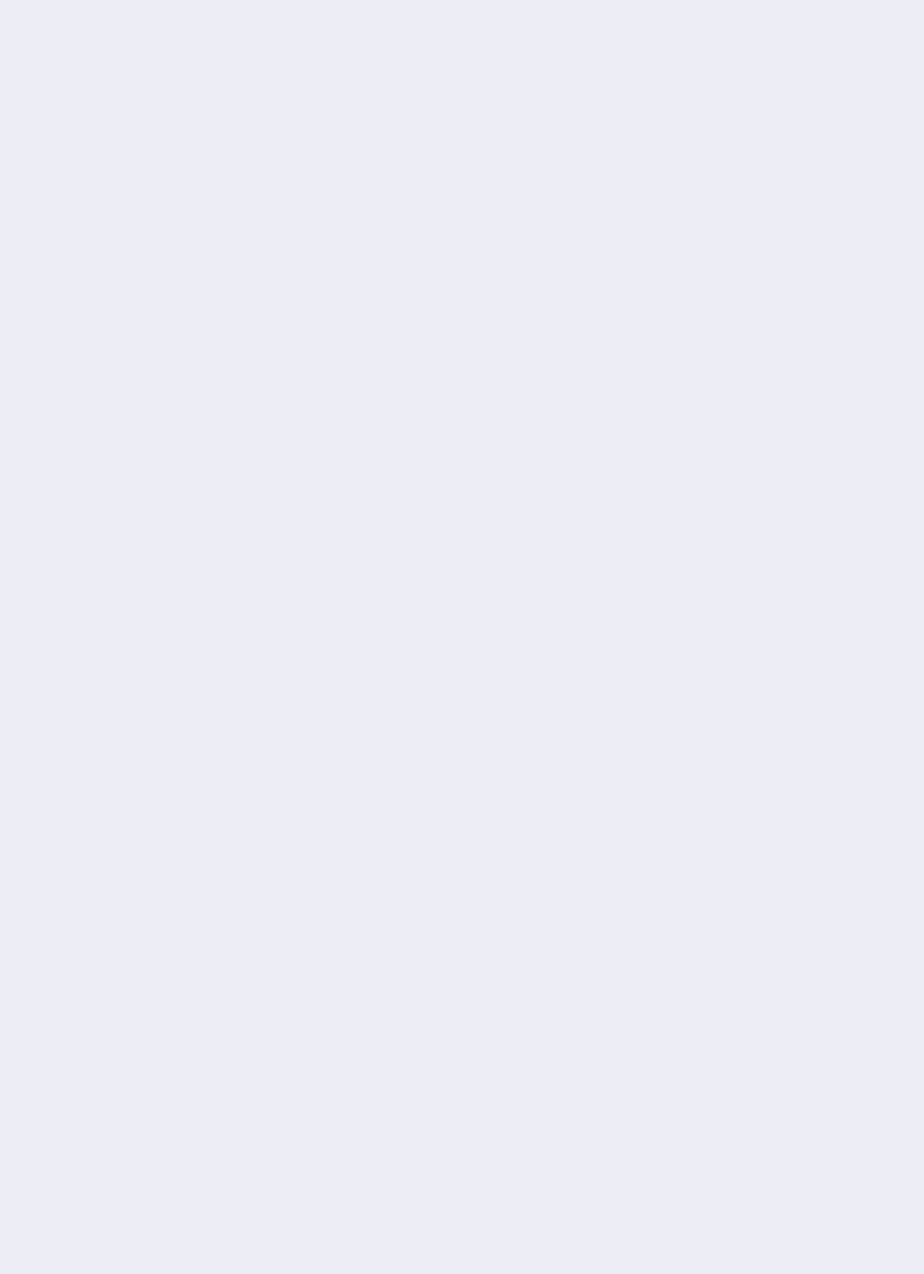
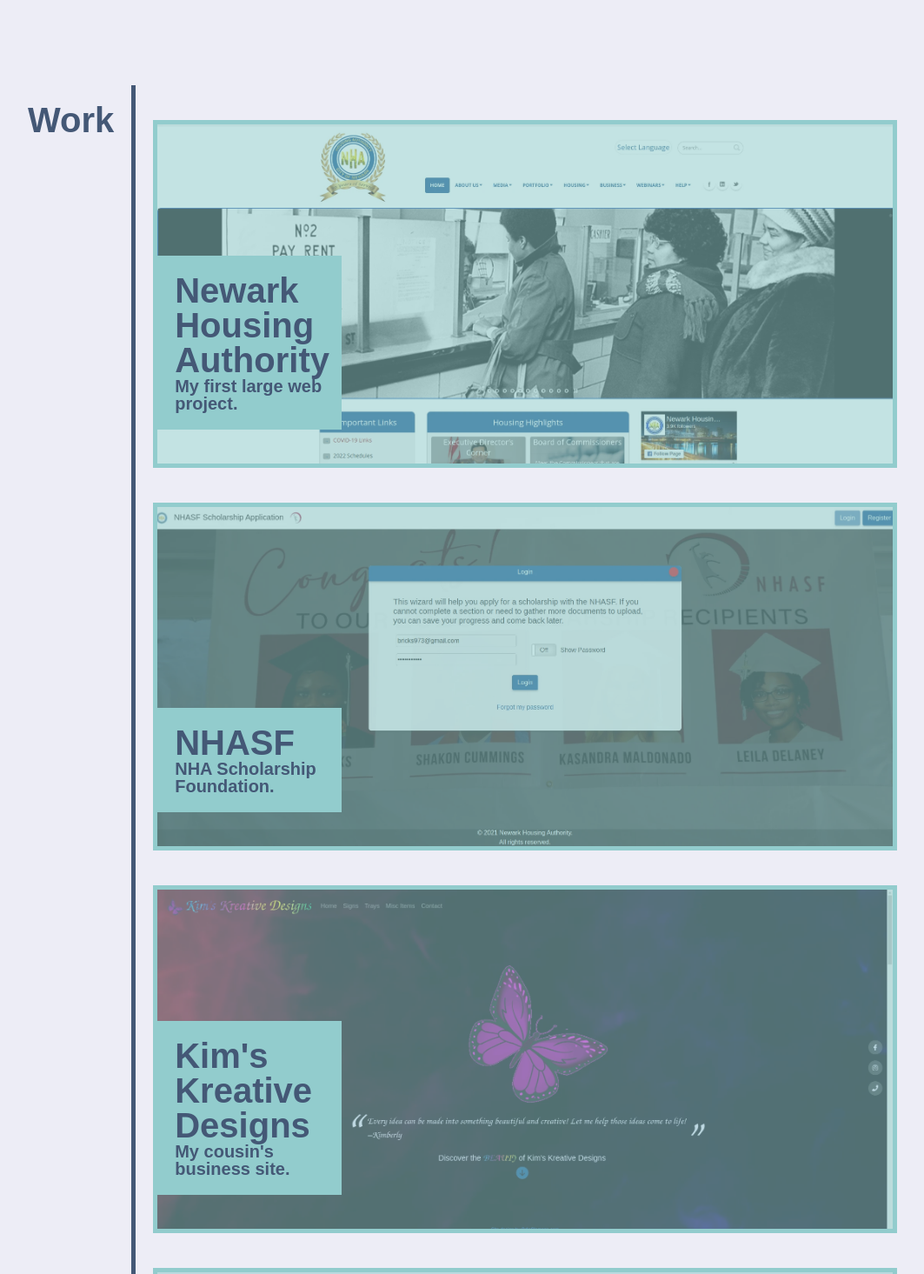
Before and after one commit to odisclemons/20-react-portfolio, a React (Create React App) app: page / in a window 1280 px wide. Shown: the part 805-2270 px from the top of the page at 87% size, without its empty margins (188-1251 px from the left). Before the commit the page ends 843 px from the top, so only its background shows below. Built offline with nearby package versions, Linux system fonts and the light colour scheme.

Commit message:
added work section

```diff
--- a/package.json
+++ b/package.json
@@ -9,6 +9,7 @@
     "react": "^18.1.0",
     "react-dom": "^18.1.0",
     "react-scripts": "5.0.1",
+    "react-uuid": "^1.0.2",
     "web-vitals": "^2.1.4"
   },
   "scripts": {
--- a/src/App.js
+++ b/src/App.js
@@ -1,10 +1,13 @@
 import Header from "./components/Header";
 import Bio from "./components/Bio";
+import Work from "./components/Work";
+
 function App() {
   return (
     <>
       <Header />
       <Bio />
+      <Work />
     </>
   );
 }
--- /dev/null
+++ b/src/components/Work.js
@@ -0,0 +1,88 @@
+import uuid from "react-uuid";
+
+const Work = () => {
+  // {
+  //     thumbnail:"",
+  //     url:"",
+  //     heading:"",
+  //     description:""
+  // }
+
+  const jobs = [
+    {
+      thumbnail: "nha.webp",
+      url: "https://newarkha.org",
+      heading: "Newark Housing Authority",
+      description: "My first large web project.",
+    },
+    {
+      thumbnail: "nhasf2.webp",
+      url: "https://nhasf.newarkha.org",
+      heading: "NHASF",
+      description: "NHA Scholarship Foundation.",
+    },
+    {
+      thumbnail: "kkd.webp",
+      url: "https://kimskreativedesigns.com",
+      heading: "Kim's Kreative Designs",
+      description: "My cousin's business site.",
+    },
+    {
+      thumbnail: "routemyday.webp",
+      url: "https://odisclemons.github.io/route-my-day/",
+      heading: "Route My Day",
+      description: "Project for UCF bootcamp.",
+    },
+    {
+      thumbnail: "planted.webp",
+      url: "https://agile-wildwood-01808.herokuapp.com/",
+      heading: "Planted",
+      description: "Plan your garden or entire farm with Planted.",
+    },
+    {
+      thumbnail: "",
+      url: "",
+      heading: "",
+      description: "",
+    },
+  ];
+
+  return (
+    <section id="work">
+      <div className="section-heading">
+        <h1>Work</h1>
+      </div>
+      <div className="section-content">
+        {jobs.map((j) => (
+          <SectionContent
+            thumbnail={j.thumbnail}
+            url={j.url}
+            heading={j.heading}
+            description={j.description}
+          />
+        ))}
+      </div>
+    </section>
+  );
+};
+
+const SectionContent = ({ thumbnail, url, heading, description }) => {
+  return (
+    <div
+      key={uuid()}
+      className="gallery-box gallery-box-lg"
+      style={{ backgroundImage: `url(img/${thumbnail})` }}
+      role="img"
+      ariaLabel={`Image of ${description}`}
+      onClick={() => window.open(url, "_blank")}
+    >
+      <div className="green-cover"></div>
+      <div className="gallery-box-label">
+        <h1>{heading}</h1>
+        <h5>{description}</h5>
+      </div>
+    </div>
+  );
+};
+
+export default Work;
```
Also changed, not shown: 1 other file (tests, documents, lock files or other folders).
